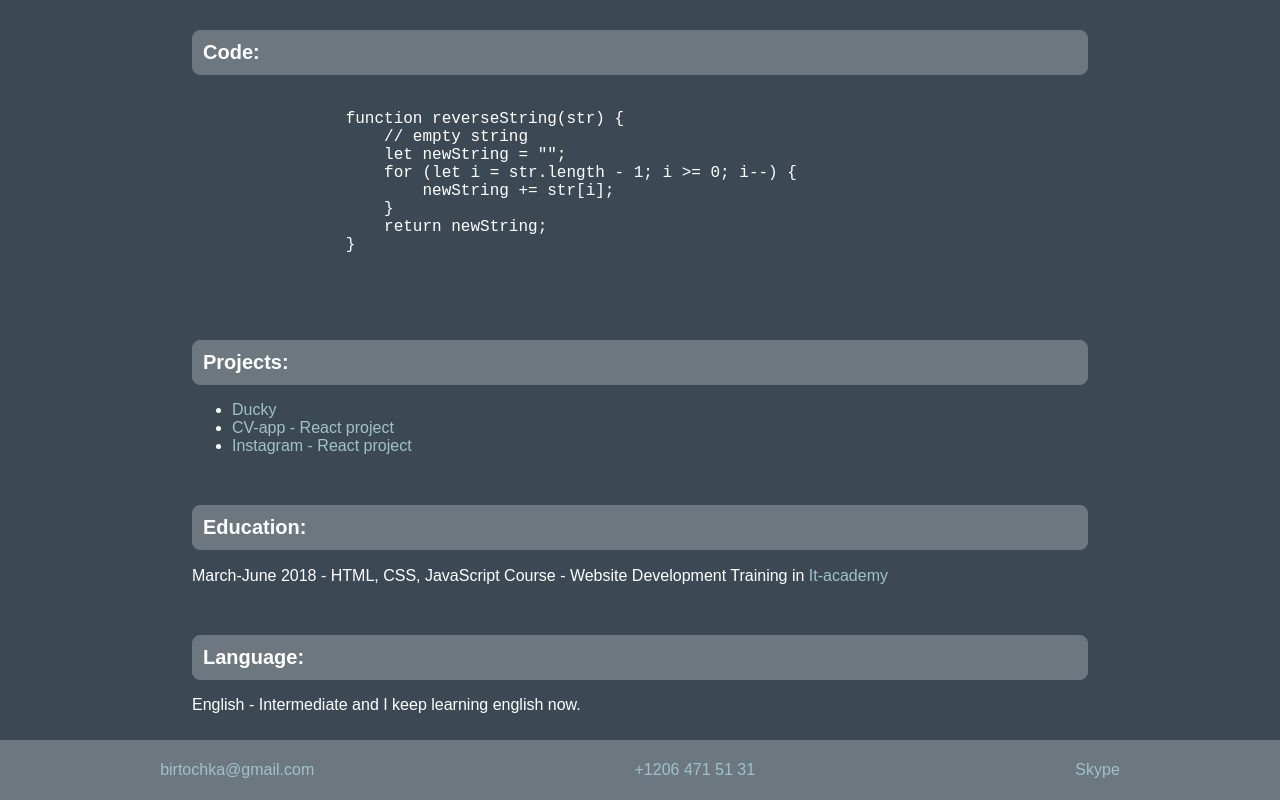
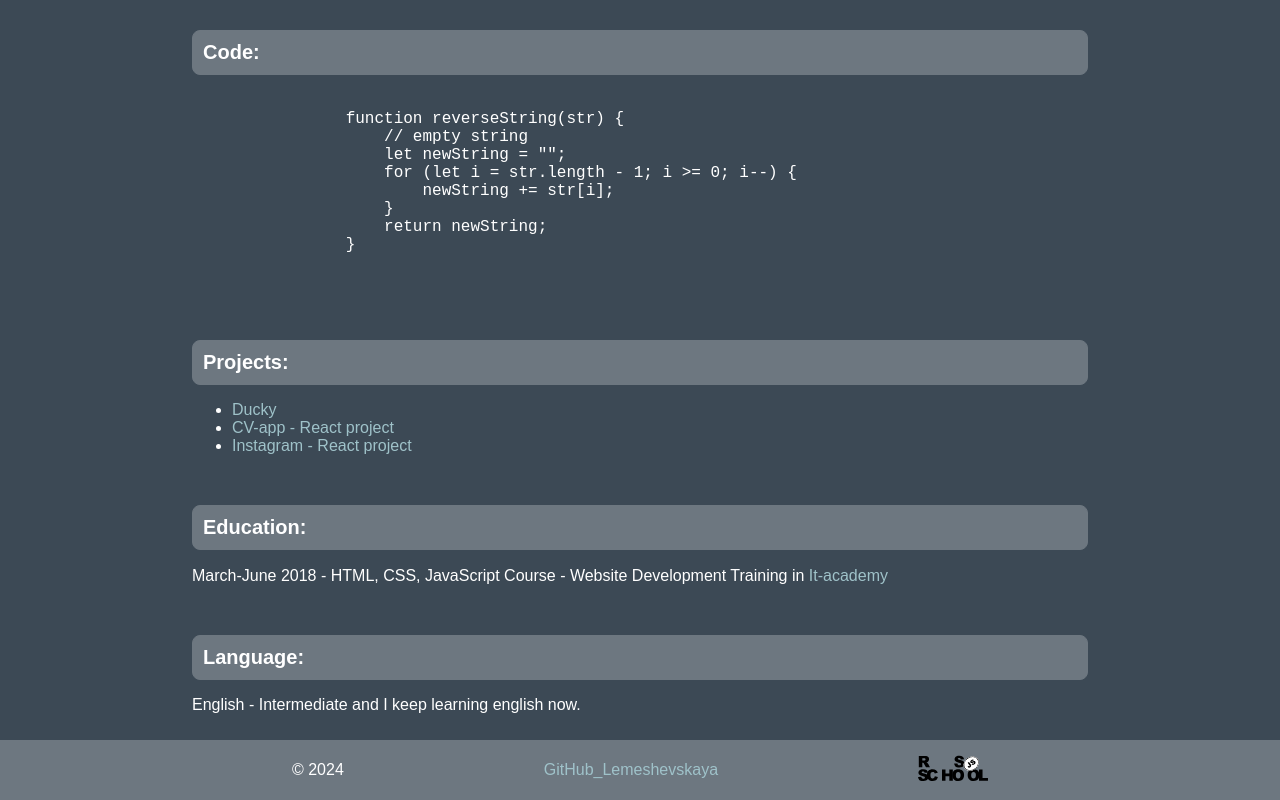
Before and after one commit to Lemeshevskaya/rsschool-cv, a plain HTML site: page index.html in a window 1280 px wide. Shown: the part 928-1728 px from the top of the page. Drawn offline with Linux system fonts and the light colour scheme.

Commit message:
feat: add logo to footer

```diff
--- a/css/style.css
+++ b/css/style.css
@@ -56,11 +56,12 @@ padding: 0 15%;
     height: 60px;
     flex: 0 0 auto;
     background-color: #6d7780;
+    padding: 0 15%;
 }
-
 .footer__contacts {
     display: flex;
-justify-content: space-around;
+    flex-direction: row;
+    justify-content: flex-end;
     height: 100%;
     align-content: center;
 }
--- a/index.html
+++ b/index.html
@@ -108,9 +108,9 @@
     </div>
     <footer class="footer">
         <div class="footer__contacts">
-        <a class="footer__item" href="mailto:birtochka@gmail.com" target="_blank">birtochka@gmail.com</a>
-        <a class="footer__item" href="tel:%2B1206+471+51+31">+1206 471 51 31</a>
-        <a class="footer__item" href="https://join.skype.com/invite/BACgRTypv0E1" target="_blank">Skype</a>
+            <p class="footer__item">&copy; 2024</p>
+            <a class="footer__item" href="https://github.com/Lemeshevskaya" target="_blank">GitHub_Lemeshevskaya</a>
+            <a class="footer__item" href="https://rs.school/courses/javascript-ru" scr><img src="./assets/logo/rs-school-logo.svg" alt="logo" width="70px"></a>
         </div>
     </footer>
 </div>
```
Also changed, not shown: assets/logo/rs-school-logo.svg (added). Lines whose indentation alone changed are shown as unchanged.
